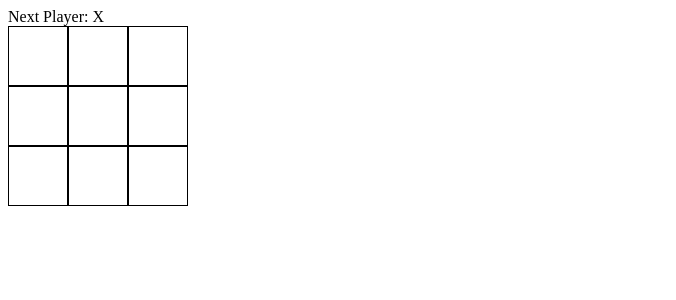
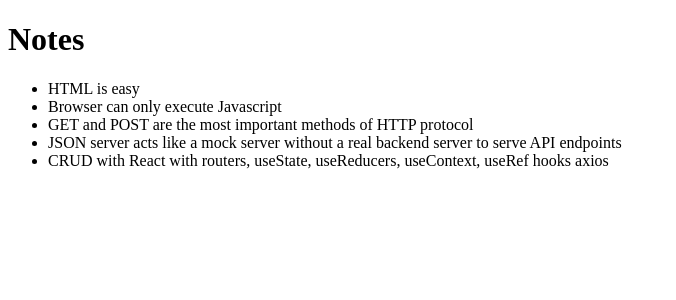
Before and after one commit to githubscientist/react-b51, a React (Vite) app: page / in a window 1280 px wide. Shown: the top 300 px of the page, without its empty margins (0-676 px from the left). Built offline with nearby package versions, Linux system fonts and the light colour scheme.

Commit message:
read the notes --CRUD

```diff
--- a/src/App.jsx
+++ b/src/App.jsx
@@ -1,90 +1,23 @@
 import React, { useState } from 'react';
-import './styles/App.css';
 
-function Button({ value, onClick }) {
-  return (
-    <button className='square' onClick={onClick}>{ value }</button>
-  )
-}
+// 3. read the notes list and render it here
 
-function App() {
+function App(props) {
 
-  const [squares, setSquares] = useState(Array(9).fill(null));
-  const [xIsNext, setXIsNext] = useState(true);
-
-  const handleClick = (i) => {
-
-    if (squares[i] || calculateWinner(squares)) {
-      return;
-    }
-
-    const nextSquares = squares.slice();
-
-    if (xIsNext) {
-      nextSquares[i] = 'X';
-    } else {
-      nextSquares[i] = 'O';
-    }
-
-    setSquares(nextSquares);
-    setXIsNext(!xIsNext);
-  }
-
-  const calculateWinner = (squares) => {
-    const lines = [
-      [0, 1, 2],
-      [3, 4, 5],
-      [6, 7, 8],
-      [0, 3, 6],
-      [1, 4, 7],
-      [2, 5, 8],
-      [0, 4, 8],
-      [2, 4, 6],
-    ];
-
-    for (let i = 0; i < lines.length; i++){
-      const [a, b, c] = lines[i];
-
-      if (squares[a] && squares[a] == squares[b] && squares[a] == squares[c]) {
-        return squares[a];
-      }
-    }
-
-    return null;
-  }
-
-  let winner = calculateWinner(squares);
-  let status;
-
-  if (winner) {
-    status = 'Winner: ' + winner;
-  } else {
-    status = 'Next Player: ' + (xIsNext ? 'X' : 'O');
-  }
+  // define a state to store the notes from props
+  const [notes, setNotes] = useState(props.notes);
 
   return (
     <div>
-      <div>
-        {status}
-      </div>
-      <div className='row'>
-        <Button value={squares[0]} onClick={ () => handleClick(0) } />
-        <Button value={ squares[1] } onClick={ () => handleClick(1) }/>
-        <Button value={ squares[2] } onClick={ () => handleClick(2) }/>
-      </div>
+      <h1>Notes</h1>
 
-      <div className='row'>
-        <Button value={ squares[3] } onClick={ () => handleClick(3) }/>
-        <Button value={ squares[4] } onClick={ () => handleClick(4) }/>
-        <Button value={ squares[5] } onClick={ () => handleClick(5) }/>
-      </div>
-
-      <div className='row'>
-        <Button value={ squares[6] } onClick={ () => handleClick(6) }/>
-        <Button value={ squares[7] } onClick={ () => handleClick(7) }/>
-        <Button value={ squares[8] } onClick={ () => handleClick(8) }/>
-      </div>
-
+      <ul>
+        {
+          notes.map(note =>
+            <li key={note.id}>{ note.content }</li>
+          )
+        }
+      </ul>
     </div>
   )
 }
--- a/src/main.jsx
+++ b/src/main.jsx
@@ -1,5 +1,35 @@
-import React from 'react'
-import ReactDOM from 'react-dom/client'
-import App from './App.jsx'
+import React from 'react';
+import ReactDOM from 'react-dom/client';
+import App from './App.jsx';
 
-ReactDOM.createRoot(document.getElementById('root')).render(<App />);
+// 1. define the data notes
+const notes = [
+    {
+        id: 1,
+        content: 'HTML is easy',
+        important: true
+    },
+    {
+        id: 2,
+        content: 'Browser can only execute Javascript',
+        important: false
+    },
+    {
+        id: 3,
+        content: 'GET and POST are the most important methods of HTTP protocol',
+        important: true
+    },
+    {
+        id: 4,
+        content: 'JSON server acts like a mock server without a real backend server to serve API endpoints',
+        important: false
+    },
+    {
+        id: 5,
+        content: 'CRUD with React with routers, useState, useReducers, useContext, useRef hooks axios',
+        important: true
+    }
+];
+
+// 2. pass the data notes as props to the App component
+ReactDOM.createRoot(document.getElementById('root')).render(<App notes={ notes } />);
--- a/src/styles/App.css
+++ /dev/null
@@ -1,16 +0,0 @@
-.square {
-    background: #fff;
-    border: 1px solid black;
-    line-height: 60px;
-    height: 60px;
-    width: 60px;
-    padding: 0;
-    float: left;
-    text-align: center;
-}
-
-.row::after {
-    clear: both;
-    content: '';
-    display: table;
-}
```
